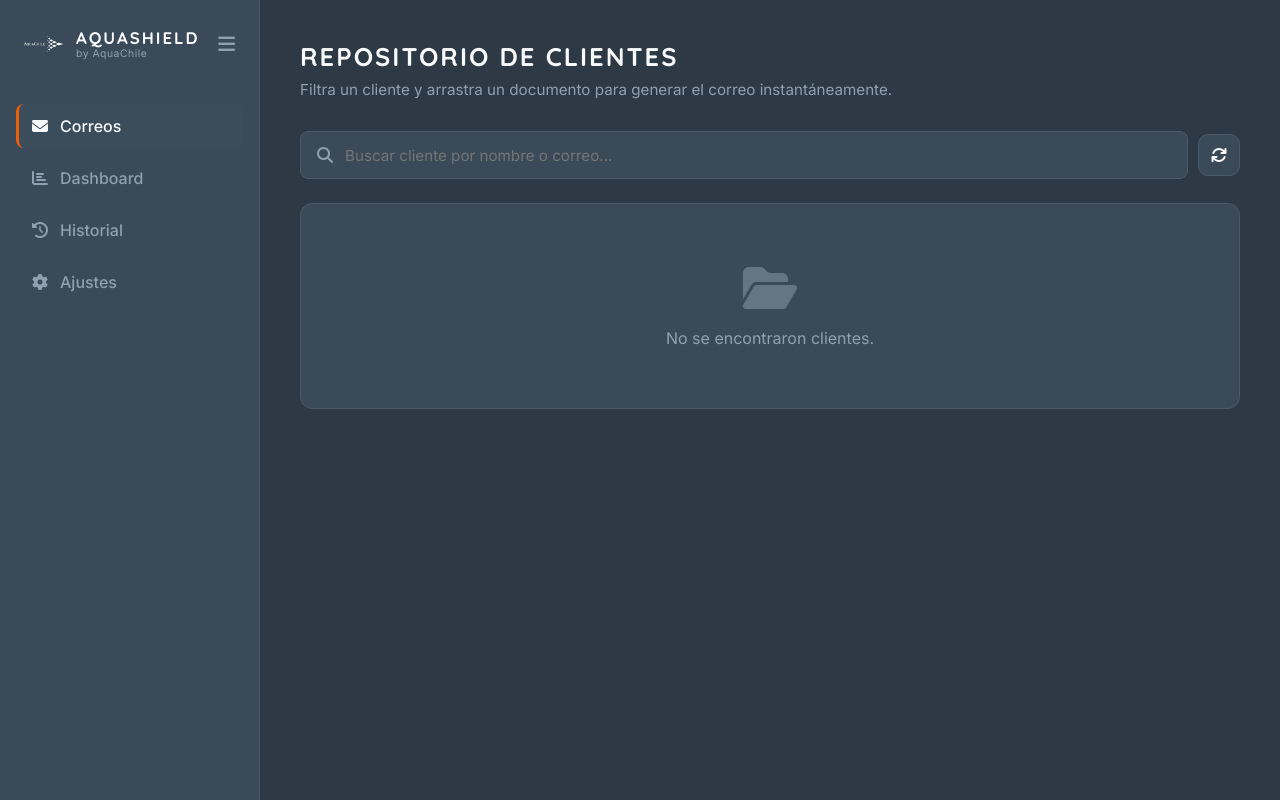
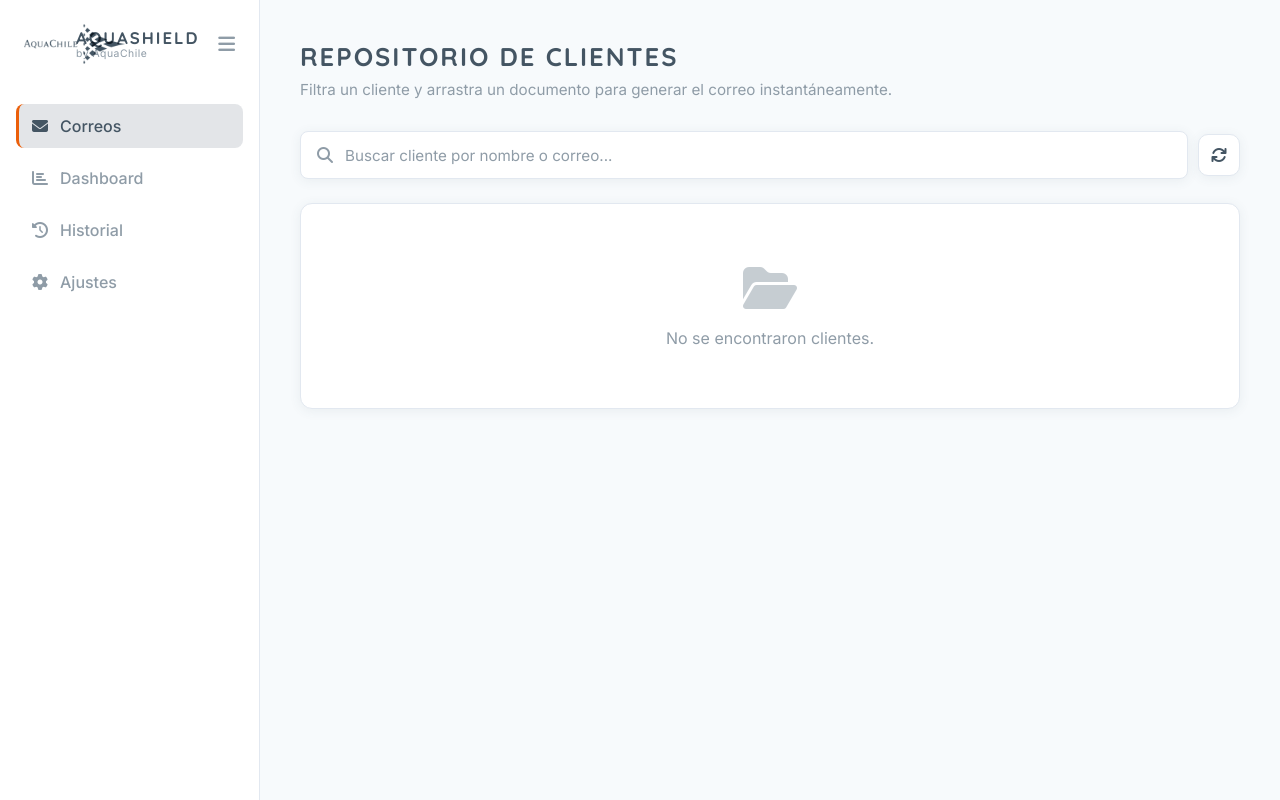
Before and after one commit to AquaShield-Team/Agente-Correos, a Flask app: page / in a window 1280 px wide. Run offline with Flask 3, Linux system fonts and the light colour scheme; data that the repository does not hold is empty.

Commit message:
brand: aplicar skill aplicar-marca-aquachile completa - data-theme, logo swap, colores corporativos, tokens estandar

```diff
--- a/static/app.js
+++ b/static/app.js
@@ -40,22 +40,19 @@
         sidebar.classList.add('collapsed');
     }
 
-    // ── Light Mode Toggle ───────────────────────────────────
+    // ── Theme Toggle (data-theme) ─────────────────────────────
     const lightModeToggle = document.getElementById('lightModeToggle');
 
     lightModeToggle.addEventListener('change', (e) => {
-        if (e.target.checked) {
-            document.body.classList.add('light-mode');
-            localStorage.setItem('lightMode', 'true');
-        } else {
-            document.body.classList.remove('light-mode');
-            localStorage.setItem('lightMode', 'false');
-        }
+        const newTheme = e.target.checked ? 'light' : 'dark';
+        document.documentElement.setAttribute('data-theme', newTheme);
+        localStorage.setItem('theme', newTheme);
     });
 
-    if (localStorage.getItem('lightMode') === 'true') {
+    // Sincronizar toggle con el tema actual (puede venir del script inline del head)
+    const currentTheme = document.documentElement.getAttribute('data-theme');
+    if (currentTheme === 'light') {
         lightModeToggle.checked = true;
-        document.body.classList.add('light-mode');
     }
 
     // ── Outlook Mode Toggle ─────────────────────────────────
--- a/static/styles.css
+++ b/static/styles.css
@@ -1,42 +1,60 @@
 /* ============================================================
    AquaShield · Agente de Correos
-   Paleta basada en Manual de Marca AquaChile (Pantone 7545 C)
+   Marca: Manual AquaChile (Pantone 7545 C / 021 C)
+   Skill: aplicar-marca-aquachile v2
    ============================================================ */
 
-@import url('https://fonts.googleapis.com/css2?family=Quicksand:wght@400;500;600;700&family=Inter:wght@300;400;500;600;700&display=swap');
+@import url('https://fonts.googleapis.com/css2?family=Inter:wght@400;500;700;800&family=Quicksand:wght@500;700&display=swap');
 
-:root {
-    --bg-dark: #2d3a45;
-    --bg-panel: #3a4a58;
-    --bg-hover: #445563;
-    --text-main: #f8fafc;
-    --text-muted: #8fa0b0;
-    --accent: #EB5F0A;       /* Pantone 021 C — Naranja corporativo */
-    --success: #10b981;
-    --border: #4a5a68;
-    --drop-active: rgba(235, 95, 10, 0.15);
+/* ── Variables: Light Mode (default) ─────────────────────── */
+:root,
+[data-theme="light"] {
+    --bg-page: #F7FAFC;
+    --bg-header: #FFFFFF;
+    --bg-tertiary: #EDF2F7;
+    --text-primary: #445563;
+    --text-secondary: #8F9CA7;
+    --color-accent: #EB5F0A;
+    --color-separator: #B4A28D;
+    --border-color: #E2E8F0;
+    --shadow: 0 2px 12px rgba(68, 85, 99, 0.08);
+    --success: #6C8B8B;
+    --danger: #C76728;
+    --warning: #EB5F0A;
+    --info: #445563;
+    --drop-active: rgba(235, 95, 10, 0.08);
+    --font-primary: 'Inter', 'Segoe UI', sans-serif;
+    --font-heading: 'Quicksand', sans-serif;
 }
 
-body.light-mode {
-    --bg-dark: #EFE9E5;      /* Warm Gray 1 C */
-    --bg-panel: #ffffff;
-    --bg-hover: #f5f0ec;
-    --text-main: #445563;    /* Pantone 7545 C */
-    --text-muted: #6b7d8d;
-    --border: #d9d0c7;
-    --drop-active: rgba(235, 95, 10, 0.08);
+/* ── Variables: Dark Mode ────────────────────────────────── */
+[data-theme="dark"] {
+    --bg-page: #1E2D3B;
+    --bg-header: #1E2D3B;       /* IGUAL que --bg-page → sin cajitas */
+    --bg-tertiary: #2C3E50;
+    --text-primary: #E2E8F0;
+    --text-secondary: #94A3B8;
+    --color-accent: #EB5F0A;    /* NUNCA cambia */
+    --color-separator: rgba(180, 162, 141, 0.3);
+    --border-color: #334155;
+    --shadow: none;
+    --success: #8AACAC;
+    --danger: #C76728;
+    --warning: #EB5F0A;
+    --info: #445563;
+    --drop-active: rgba(235, 95, 10, 0.15);
 }
 
 * {
     margin: 0;
     padding: 0;
     box-sizing: border-box;
-    font-family: 'Inter', sans-serif;
+    font-family: var(--font-primary);
 }
 
 body {
-    background-color: var(--bg-dark);
-    color: var(--text-main);
+    background-color: var(--bg-page);
+    color: var(--text-primary);
     height: 100vh;
     display: flex;
     overflow: hidden;
@@ -52,8 +70,8 @@
 /* ── Sidebar ─────────────────────────────────────────────── */
 .sidebar {
     width: 260px;
-    background-color: var(--bg-panel);
-    border-right: 1px solid var(--border);
+    background-color: var(--bg-header);
+    border-right: 1px solid var(--border-color);
     display: flex;
     flex-direction: column;
     padding: 24px 0;
@@ -104,21 +126,36 @@
     gap: 12px;
     font-size: 1.1rem;
     font-weight: 700;
-    color: var(--accent);
+    color: var(--color-accent);
     white-space: nowrap;
 }
 
-.brand-logo {
+/* ── Logo swap light/dark ────────────────────────────────── */
+.brand-logo-wrap {
     width: 40px;
     height: 40px;
-    object-fit: contain;
-    filter: brightness(0) invert(1);  /* Invierte a blanco para modo oscuro */
-    transition: width 0.3s ease, height 0.3s ease, filter 0.3s ease;
+    flex-shrink: 0;
+    transition: width 0.3s ease, height 0.3s ease;
 }
 
-body.light-mode .brand-logo {
-    filter: none;  /* Muestra logo oscuro original en modo claro */
+.brand-logo-wrap img {
+    height: 40px;
+    width: auto;
+    object-fit: contain;
 }
+
+/* Light: logo oscuro con mix-blend-mode */
+.logo-light {
+    display: block;
+    mix-blend-mode: multiply;
+}
+.logo-dark {
+    display: none;
+}
+
+/* Dark: swap al logo blanco */
+[data-theme="dark"] .logo-light { display: none; }
+[data-theme="dark"] .logo-dark  { display: block; }
 
 .brand-name {
     display: flex;
@@ -127,17 +164,17 @@
 }
 
 .brand-name strong {
-    font-family: 'Quicksand', sans-serif;
+    font-family: var(--font-heading);
     font-size: 1.05rem;
     font-weight: 700;
     letter-spacing: 2px;
-    color: var(--text-main);
+    color: var(--text-primary);
 }
 
 .brand-subtitle {
     font-size: 0.65rem;
     font-weight: 400;
-    color: var(--text-muted);
+    color: var(--text-secondary);
     letter-spacing: 0.5px;
     text-transform: none;
 }
@@ -145,14 +182,14 @@
 .btn-toggle {
     background: transparent;
     border: none;
-    color: var(--text-muted);
+    color: var(--text-secondary);
     font-size: 1.2rem;
     cursor: pointer;
     transition: color 0.2s;
 }
 
 .btn-toggle:hover {
-    color: var(--text-main);
+    color: var(--text-primary);
 }
 
 /* ── Navigation ──────────────────────────────────────────── */
@@ -169,21 +206,21 @@
     gap: 12px;
     padding: 12px 16px;
     border-radius: 8px;
-    color: var(--text-muted);
+    color: var(--text-secondary);
     text-decoration: none;
     font-weight: 500;
     transition: all 0.2s;
 }
 
 .nav-item:hover {
-    background-color: var(--bg-hover);
-    color: var(--text-main);
+    background-color: var(--bg-tertiary);
+    color: var(--text-primary);
 }
 
 .nav-item.active {
-    background-color: rgba(68, 85, 99, 0.2);
-    color: var(--text-main);
-    border-left: 3px solid var(--accent);
+    background-color: rgba(68, 85, 99, 0.15);
+    color: var(--text-primary);
+    border-left: 3px solid var(--color-accent);
     padding-left: 13px;
 }
 
@@ -194,10 +231,11 @@
     flex-direction: column;
     padding: 40px;
     overflow-y: auto;
+    background: var(--bg-page);
 }
 
 .header-title h1 {
-    font-family: 'Quicksand', sans-serif;
+    font-family: var(--font-heading);
     font-size: 1.6rem;
     font-weight: 700;
     margin-bottom: 8px;
@@ -206,7 +244,7 @@
 }
 
 .header-title p {
-    color: var(--text-muted);
+    color: var(--text-secondary);
     font-size: 0.95rem;
 }
 
@@ -214,42 +252,48 @@
 .search-box {
     display: flex;
     align-items: center;
-    background-color: var(--bg-panel);
-    border: 1px solid var(--border);
+    background-color: var(--bg-header);
+    border: 1px solid var(--border-color);
     border-radius: 8px;
     padding: 0 16px;
     height: 48px;
     transition: border-color 0.2s;
     flex: 1;
+    box-shadow: var(--shadow);
 }
 
 .search-box:focus-within {
-    border-color: var(--accent);
+    border-color: var(--color-accent);
 }
 
 .search-box i {
-    color: var(--text-muted);
+    color: var(--text-secondary);
     margin-right: 12px;
 }
 
 .search-box input {
     background: transparent;
     border: none;
-    color: var(--text-main);
+    color: var(--text-primary);
     font-size: 0.95rem;
     width: 100%;
     outline: none;
 }
 
+.search-box input::placeholder {
+    color: var(--text-secondary);
+}
+
 /* ── Table ───────────────────────────────────────────────── */
 .table-container {
-    background-color: var(--bg-panel);
+    background-color: var(--bg-header);
     border-radius: 12px;
-    border: 1px solid var(--border);
+    border: 1px solid var(--border-color);
     overflow: hidden;
     flex: 1;
     display: flex;
     flex-direction: column;
+    box-shadow: var(--shadow);
 }
 
 table {
@@ -343,7 +388,7 @@
     align-items: center;
     justify-content: center;
     padding: 60px 0;
-    color: var(--text-muted);
+    color: var(--text-secondary);
 }
 
 .empty-state i {
@@ -435,9 +480,9 @@
 
 /* ── Refresh Button ──────────────────────────────────────── */
 .btn-refresh {
-    background: var(--bg-panel);
-    border: 1px solid var(--border);
-    color: var(--text-main);
+    background: var(--bg-header);
+    border: 1px solid var(--border-color);
+    color: var(--text-primary);
     width: 42px;
     height: 42px;
     border-radius: 10px;
@@ -448,6 +493,7 @@
     font-size: 1rem;
     transition: all 0.2s ease;
     flex-shrink: 0;
+    box-shadow: var(--shadow);
 }
 
 .btn-refresh:hover {
--- a/templates/index.html
+++ b/templates/index.html
@@ -1,17 +1,28 @@
 <!DOCTYPE html>
-<html lang="es">
+<html lang="es" data-theme="dark">
 <head>
     <meta charset="UTF-8">
     <meta name="viewport" content="width=device-width, initial-scale=1.0">
     <title>Agente de Correos | AquaShield</title>
-    <link rel="icon" href="/static/favicon.ico" type="image/x-icon">
+    <link rel="icon" type="image/x-icon" href="/static/favicon.ico">
     <link rel="manifest" href="/static/manifest.json">
     <meta name="theme-color" content="#445563">
     <meta name="apple-mobile-web-app-capable" content="yes">
-    <link href="https://fonts.googleapis.com/css2?family=Quicksand:wght@400;500;600;700&family=Inter:wght@300;400;500;600;700&display=swap" rel="stylesheet">
+    <link href="https://fonts.googleapis.com/css2?family=Inter:wght@400;500;700;800&family=Quicksand:wght@500;700&display=swap" rel="stylesheet">
     <link rel="stylesheet" href="/static/styles.css">
     <!-- FontAwesome para iconos -->
     <link rel="stylesheet" href="https://cdnjs.cloudflare.com/ajax/libs/font-awesome/6.4.0/css/all.min.css">
+    <script>
+        // Inicializar tema ANTES del render para evitar flash
+        (function() {
+            const saved = localStorage.getItem('theme');
+            if (saved) {
+                document.documentElement.setAttribute('data-theme', saved);
+            } else if (window.matchMedia('(prefers-color-scheme: light)').matches) {
+                document.documentElement.setAttribute('data-theme', 'light');
+            }
+        })();
+    </script>
 </head>
 <body>
     <div class="app-container">
@@ -19,7 +30,10 @@
         <aside class="sidebar">
             <div class="logo">
                 <div class="logo-text">
-                    <img src="/static/logo_aquachile_dark.png" alt="AquaChile" class="brand-logo">
+                    <div class="brand-logo-wrap">
+                        <img class="logo-light" src="/static/logo_aquachile_dark.png" alt="AquaChile">
+                        <img class="logo-dark"  src="/static/logo_aquachile_white.png" alt="AquaChile">
+                    </div>
                     <div class="brand-name">
                         <strong>AQUASHIELD</strong>
                         <span class="brand-subtitle">by AquaChile</span>
@@ -112,7 +126,7 @@
                 <div class="top-clients-card">
                     <h3>Clientes Más Frecuentes</h3>
                     <div id="topClientes" class="top-clients-list">
-                        <p style="color: var(--text-muted);">Genera correos para ver estadísticas aquí.</p>
+                        <p style="color: var(--text-secondary);">Genera correos para ver estadísticas aquí.</p>
                     </div>
                 </div>
             </div>
@@ -173,20 +187,20 @@
                     </div>
                 </header>
 
-                <div class="form-container" style="background: var(--bg-panel); padding: 24px; border-radius: 12px; border: 1px solid var(--border); margin-top: 24px;">
-                    <div style="display: flex; justify-content: space-between; align-items: center; padding-bottom: 16px; border-bottom: 1px solid var(--border);">
+                <div class="form-container" style="background: var(--bg-header); padding: 24px; border-radius: 12px; border: 1px solid var(--border-color); margin-top: 24px; box-shadow: var(--shadow);">
+                    <div style="display: flex; justify-content: space-between; align-items: center; padding-bottom: 16px; border-bottom: 1px solid var(--border-color);">
                         <div>
                             <h3 style="margin-bottom: 4px;">Base de Clientes</h3>
-                            <p style="color: var(--text-muted); font-size: 0.9rem;">Abre la planilla Excel para agregar, editar o eliminar clientes.</p>
+                            <p style="color: var(--text-secondary); font-size: 0.9rem;">Abre la planilla Excel para agregar, editar o eliminar clientes.</p>
                         </div>
                         <button class="btn-generar" id="btnAbrirExcel">
                             <i class="fa-solid fa-file-excel"></i> Abrir Excel
                         </button>
                     </div>
-                    <div style="display: flex; justify-content: space-between; align-items: center; padding-top: 16px; padding-bottom: 16px; border-bottom: 1px solid var(--border);">
+                    <div style="display: flex; justify-content: space-between; align-items: center; padding-top: 16px; padding-bottom: 16px; border-bottom: 1px solid var(--border-color);">
                         <div>
                             <h3 style="margin-bottom: 4px;">Modo Claro (Light Mode)</h3>
-                            <p style="color: var(--text-muted); font-size: 0.9rem;">Cambia el tema visual de oscuro a claro.</p>
+                            <p style="color: var(--text-secondary); font-size: 0.9rem;">Cambia el tema visual de oscuro a claro.</p>
                         </div>
                         <label class="theme-switch">
                             <input type="checkbox" id="lightModeToggle">
@@ -196,7 +210,7 @@
                     <div style="display: flex; justify-content: space-between; align-items: center; padding-top: 16px;">
                         <div>
                             <h3 style="margin-bottom: 4px;">Outlook Nuevo</h3>
-                            <p style="color: var(--text-muted); font-size: 0.9rem;">Activa si usas la nueva versión de Outlook. <br><span style="font-size: 0.8rem; color: var(--accent);">⚠ Outlook Nuevo: sin adjunto automático ni firma con formato.</span></p>
+                            <p style="color: var(--text-secondary); font-size: 0.9rem;">Activa si usas la nueva versión de Outlook. <br><span style="font-size: 0.8rem; color: var(--color-accent);">⚠ Outlook Nuevo: sin adjunto automático ni firma con formato.</span></p>
                         </div>
                         <label class="theme-switch">
                             <input type="checkbox" id="outlookModeToggle">
```
Also changed, not shown: other parts of static/styles.css (+54 -47 lines), static/logo_aquachile_white.png (added).
